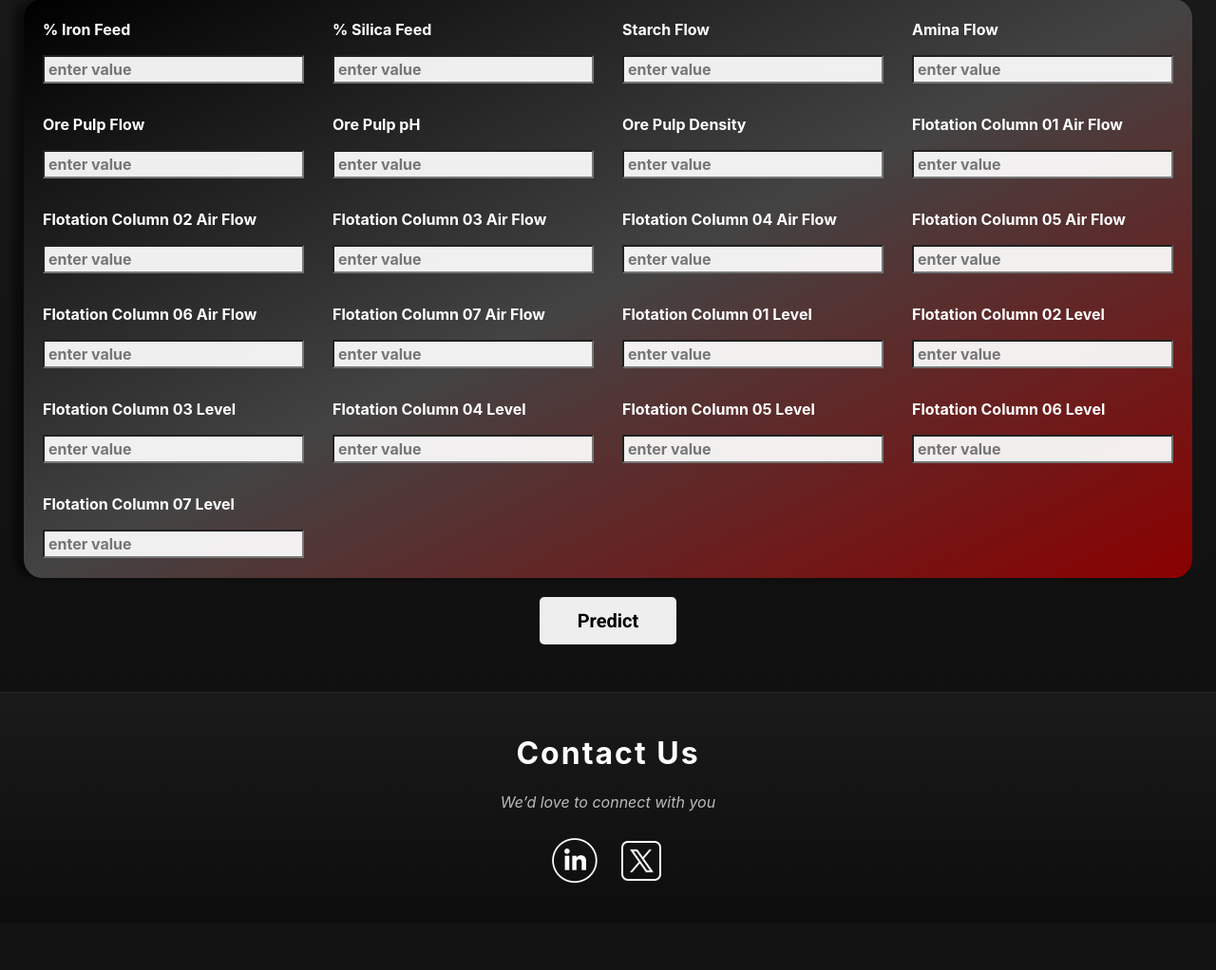
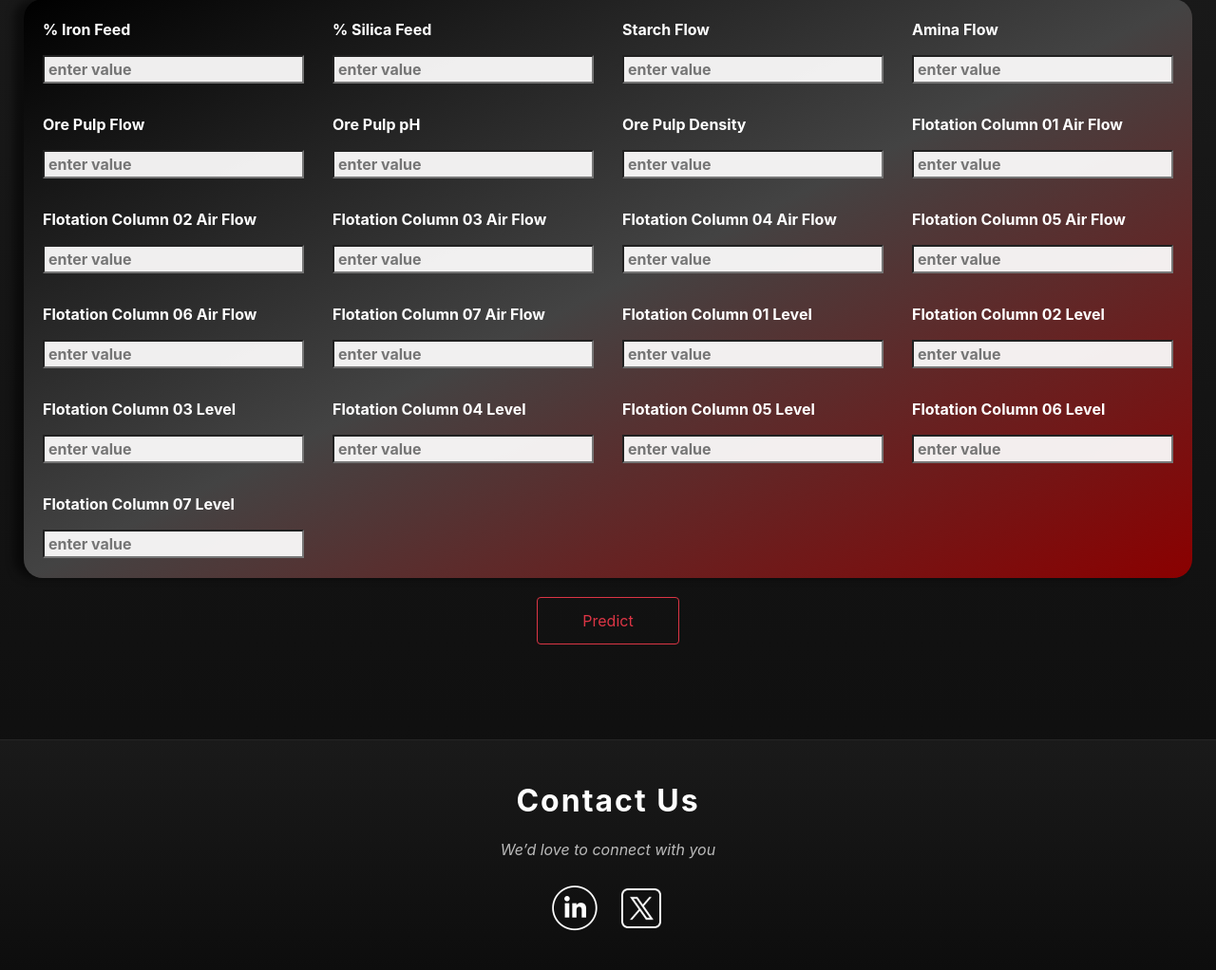
Before and after one commit to YOGITH-D/KGF, a Flask app: page /prediction in a window 1280 px wide. Shown: the part 101-1123 px from the top of the page at 95% size. Before the commit the page ends 1032 px from the top, so only its background shows below. Run offline with Flask 3, Linux system fonts and the light colour scheme; a user stored in the database is signed in; parts of the project's set-up code (start-up, migrations or seed data) failed here and were passed over; some web fonts are replaced.

Commit message:
made the predictions appear in a modal instead of a custom container

```diff
--- a/mining/routes.py
+++ b/mining/routes.py
@@ -57,11 +57,6 @@ def prediction_page():
 @app.route('/api/predict', methods=['POST'])
 @login_required
 def get_prediction():
-    """
-    Handles the AJAX request from the frontend, runs the ML model,
-    and returns the prediction result as JSON.
-    """
-    # Ensure the request contains JSON data
     if not request.is_json:
         return jsonify({"success": False, "error": "Missing JSON in request"}), 400
 
@@ -69,22 +64,18 @@ def get_prediction():
         data = request.get_json()
         input_list = data.get('input_data')
 
-        # Basic input validation
+
         if not input_list or not isinstance(input_list, list):
             return jsonify({"success": False, "error": "Invalid or missing 'input_data' list"}), 400
 
-        # --- Call the prediction function ---
-        # NOTE: make_prediction returns a NumPy array, so we must convert it.
         prediction_result = make_prediction(input_list)
 
-        # Return success with the prediction result
         return jsonify({
             'success': True,
             'prediction': float(prediction_result[0])
         }), 200
 
     except Exception as e:
-        # Catch any errors (e.g., model loading failure, array shape mismatch)
         print(f"Prediction Error: {e}")
         return jsonify({
             'success': False,
--- a/mining/static/CSS/prediction.css
+++ b/mining/static/CSS/prediction.css
@@ -213,58 +187,19 @@ body.no-scroll{
     height: 30px;
 }
 
-.predict-btn::before{
-    content: "";
-    position: absolute;
-    top: var(--mouse-y);
-    left:var(--mouse-x);
-    transform: translate(-50%,-50%);
-    width: 20px;
-    /*background-color: #8b0000;*/
-    background-color:rgb(169, 6, 38);
-    height: 20px;
-    opacity: 0;
-    transition: width 0.8s, height 0.8s;
-    border-radius: 300px;
-
-}
-
-.predict-btn{
-    position: relative;
-    padding: 10px 40px;
-    font-family: 'Roboto', cursive;
-    font-weight: bold;
-    font-size: 20px;
-    border-radius: 5px;
-    overflow: hidden;
-    border: none;
-    background-color: rgba(250, 249, 249, 0.951);
-    margin-bottom: 50px;
-
-}
-
-.predict-btn span{
-    position: relative;
-    z-index: 1;
-}
-
-.predict-btn:hover::before{
-    opacity: 1;
-    width: 500px;
-    height: 500px;
-}
-
-.predict-btn:hover{
-    color: white;
-}
-
-.predict-btn:active{
-    opacity: 0.8;
-}
 
 
 
 
+.btn-outline-danger{
+    width: 150px;
+    height: 50px;
+    margin-bottom: 100px;
+}
+
+.btn-outline-danger:hover{
+    background-color: rgb(169, 6, 38) !important;
+}
 
 
 
--- a/mining/templates/prediction.html
+++ b/mining/templates/prediction.html
@@ -206,10 +206,28 @@
             </div>
 
         </div>
-        <button class="predict-btn"><span>Predict</span></button>
-        <div class="result-container">
-            <h4 class="prediction-message"></h4>
-            <a href="" class="cancel-result" >X</a>
+
+        <button type="button" class="btn btn-outline-danger">
+        Predict
+        </button>
+    </div>
+
+    <div class="modal fade" id="exampleModal" tabindex="-1" aria-labelledby="exampleModalLabel" aria-hidden="true">
+        <div class="modal-dialog">
+            <div class="modal-content">
+                <div class="modal-header">
+                    <h3 class="modal-title" id="exampleModalLabel" style="font-family: Poppins; font-weight: bold;">Silica Conc.</h3>
+                    <button type="button" class="close" data-dismiss="modal" aria-label="Close">
+                    <span aria-hidden="true">&times;</span>
+                    </button>
+                </div>
+                <div class="modal-body">
+                    <h4 class="prediction-message" style="font-family: Poppins;"></h4>
+                </div>
+                <div class="modal-footer">
+                    <button type="button" class="btn btn-secondary" data-dismiss="modal">Close</button>
+                </div>
+            </div>
         </div>
     </div>
 
@@ -225,18 +243,16 @@
             </a>
         </div>
     </div>
+
     <!-- Optional JavaScript; choose one of the two! -->
-
     <!-- Option 1: jQuery and Bootstrap Bundle (includes Popper) -->
     <script src="https://code.jquery.com/jquery-3.5.1.slim.min.js" integrity="sha384-DfXdz2htPH0lsSSs5nCTpuj/zy4C+OGpamoFVy38MVBnE+IbbVYUew+OrCXaRkfj" crossorigin="anonymous"></script>
     <script src="https://cdn.jsdelivr.net/npm/bootstrap@4.5.3/dist/js/bootstrap.bundle.min.js" integrity="sha384-ho+j7jyWK8fNQe+A12Hb8AhRq26LrZ/JpcUGGOn+Y7RsweNrtN/tE3MoK7ZeZDyx" crossorigin="anonymous"></script>
-
     <!-- Option 2: jQuery, Popper.js, and Bootstrap JS
     <script src="https://code.jquery.com/jquery-3.5.1.slim.min.js" integrity="sha384-DfXdz2htPH0lsSSs5nCTpuj/zy4C+OGpamoFVy38MVBnE+IbbVYUew+OrCXaRkfj" crossorigin="anonymous"></script>
     <script src="https://cdn.jsdelivr.net/npm/popper.js@1.16.1/dist/umd/popper.min.js" integrity="sha384-9/reFTGAW83EW2RDu2S0VKaIzap3H66lZH81PoYlFhbGU+6BZp6G7niu735Sk7lN" crossorigin="anonymous"></script>
-    <script src="https://cdn.jsdelivr.net/npm/bootstrap@4.5.3/dist/js/bootstrap.min.js" integrity="sha384-w1Q4orYjBQndcko6MimVbzY0tgp4pWB4lZ7lr30WKz0vr/aWKhXdBNmNb5D92v7s" crossorigin="anonymous"></script>
-    -->
-    <script src="../static/JS/prediction.js"></script>
+    <script src="https://cdn.jsdelivr.net/npm/bootstrap@4.5.3/dist/js/bootstrap.min.js" integrity="sha384-w1Q4orYjBQndcko6MimVbzY0tgp4pWB4lZ7lr30WKz0vr/aWKhXdBNmNb5D92v7s" crossorigin="anonymous"></script>-->
+    <script src="{{ url_for('static', filename='JS/prediction.js') }}"></script>
 
 </body>
 </html>
```
Also changed, not shown: other parts of mining/static/CSS/prediction.css (+3 -29 lines), mining/static/CSS/home.css (+13 -10 lines), mining/static/JS/prediction.js (+10 -64 lines), 2 other files.
